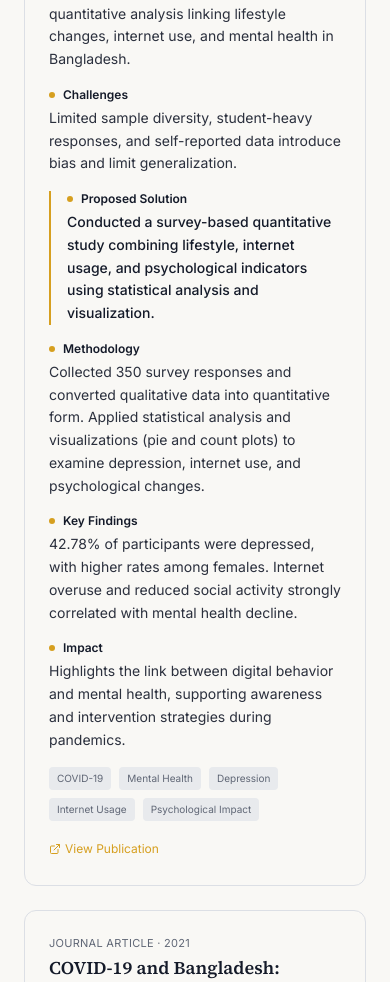
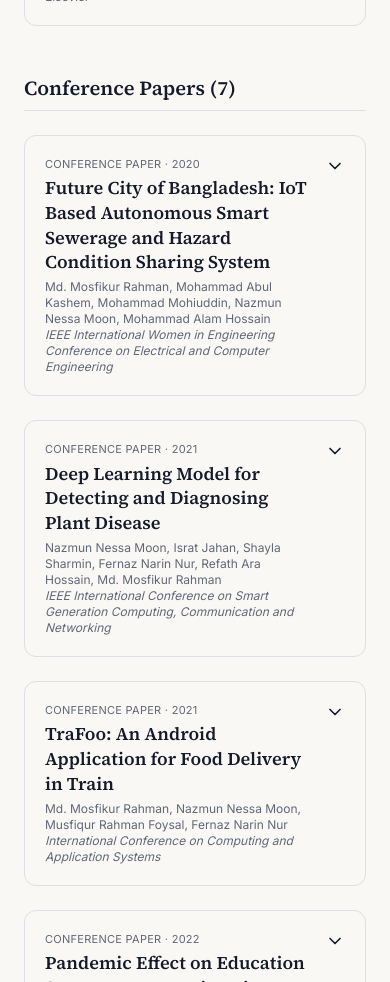
Before and after one commit to mdmosfikurrahman/mdmosfikurrahman.github.io, a React (Vite) app: page / in a window 390 px wide. Shown: the part 4560-5542 px from the top of the page. Built offline with nearby package versions, Linux system fonts and the light colour scheme; the HTML template or start-up script is replaced by a standard one.

Commit message:
Implement accordion functionality in `PapersDetailSection`, disable `PublicationsSection`, and comment out publications-related links in `Navbar`.

```diff
--- a/src/components/Navbar.tsx
+++ b/src/components/Navbar.tsx
@@ -4,7 +4,7 @@
 const links = [
   { href: "#about", label: "About" },
   { href: "#research", label: "Research" },
-  { href: "#publications", label: "Publications" },
+  // { href: "#publications", label: "Publications" },
   { href: "#journey", label: "Journey" },
   { href: "#achievements", label: "Awards" },
   { href: "#skills", label: "Skills" },
--- a/src/components/PapersDetailSection.tsx
+++ b/src/components/PapersDetailSection.tsx
@@ -1,5 +1,13 @@
-import {motion} from "framer-motion";
-import {ExternalLink} from "lucide-react";
+import {AnimatePresence, motion} from "framer-motion";
+import {ChevronDown, ExternalLink} from "lucide-react";
+import { useState } from "react";
+
+interface Props {
+    paper: PaperDetail;
+    index: number;
+    activeId: string | null;
+    setActiveId: (id: string | null) => void;
+}
 
 interface PaperDetail {
     id: string;
@@ -409,109 +417,109 @@
     }
 ];
 
-const PaperDetailCard = ({ paper, index }: { paper: PaperDetail; index: number }) => (
+const PaperDetailCard = ({paper, index, activeId, setActiveId}: Props) => {
+    const isOpen = activeId === paper.id;
+
+    return (
         <motion.article
-        className="border border-border rounded-xl p-6 md:p-7 bg-background hover:shadow-lg transition-all duration-300"
-        initial={{ opacity: 0, y: 20 }}
-        whileInView={{ opacity: 1, y: 0 }}
-        viewport={{ once: true }}
-        transition={{ duration: 0.4, delay: index * 0.05 }}
+            className="border border-border rounded-xl bg-background overflow-hidden transition-all duration-300"
+            initial={{opacity: 0, y: 20}}
+            whileInView={{opacity: 1, y: 0}}
+            viewport={{once: true}}
+            transition={{duration: 0.4, delay: index * 0.05}}
         >
-        {/* Header */}
-        <div className="mb-4">
+            {/* HEADER */}
+            <div
+                className="p-5 cursor-pointer flex items-start justify-between gap-4"
+                onClick={() => setActiveId(isOpen ? null : paper.id)}
+            >
+                <div>
                     <p className="text-[11px] uppercase tracking-wide text-muted-foreground">
                         {paper.type === "journal" ? "Journal Article" : "Conference Paper"} · {paper.year}
                     </p>
 
-            <h3 className="text-lg md:text-xl font-semibold text-foreground mt-1 leading-snug">
+                    <h3 className="text-lg font-semibold text-foreground mt-1 leading-snug">
                         {paper.title}
                     </h3>
 
-            <p className="text-xs text-muted-foreground mt-2">{paper.authors}</p>
-            <p className="text-xs italic text-muted-foreground">{paper.venue}</p>
+                    <p className="text-xs text-muted-foreground mt-1">
+                        {paper.authors}
+                    </p>
+
+                    <p className="text-xs italic text-muted-foreground">
+                        {paper.venue}
+                    </p>
                 </div>
 
+                <ChevronDown
+                    className={`w-5 h-5 shrink-0 transition-transform duration-300 ${
+                        isOpen ? "rotate-180" : ""
+                    }`}
+                />
+            </div>
+
+            {/* ACCORDION BODY */}
+            <AnimatePresence initial={false}>
+                {isOpen && (
+                    <motion.div
+                        key="content"
+                        initial={{height: 0, opacity: 0}}
+                        animate={{height: "auto", opacity: 1}}
+                        exit={{height: 0, opacity: 0}}
+                        transition={{duration: 0.35, ease: "easeInOut"}}
+                        className="px-5"
+                    >
+                        <div className="pb-5 border-t border-border">
                             {/* Abstract */}
-        <div className="mb-4">
-            <p className="text-xs font-semibold text-foreground mb-1 flex items-center gap-2">
-                <span className="w-1.5 h-1.5 bg-accent rounded-full"></span>
-                Abstract
-            </p>
+                            <div className="mt-4">
+                                <p className="text-xs font-semibold mb-1">Abstract</p>
                                 <p className="text-sm text-foreground/90 leading-relaxed">
                                     {paper.abstract}
                                 </p>
                             </div>
 
                             {/* Problem + Challenges */}
-        <div className="grid md:grid-cols-2 gap-4 mb-4">
+                            <div className="grid md:grid-cols-2 gap-4 mt-4">
                                 <div>
-                <p className="text-xs font-semibold text-foreground mb-1 flex items-center gap-2">
-                    <span className="w-1.5 h-1.5 bg-accent rounded-full"></span>
-                    Problem
-                </p>
-                <p className="text-sm text-foreground/90 leading-relaxed">
-                    {paper.problem}
-                </p>
+                                    <p className="text-xs font-semibold mb-1">Problem</p>
+                                    <p className="text-sm">{paper.problem}</p>
                                 </div>
 
                                 <div>
-                <p className="text-xs font-semibold text-foreground mb-1 flex items-center gap-2">
-                    <span className="w-1.5 h-1.5 bg-accent rounded-full"></span>
-                    Challenges
-                </p>
-                <p className="text-sm text-foreground/90 leading-relaxed">
-                    {paper.challenges}
-                </p>
+                                    <p className="text-xs font-semibold mb-1">Challenges</p>
+                                    <p className="text-sm">{paper.challenges}</p>
                                 </div>
                             </div>
 
-        {/* Solution (highlighted but subtle) */}
-        <div className="mb-4 border-l-2 border-accent pl-4">
-            <p className="text-xs font-semibold text-foreground mb-1 flex items-center gap-2">
-                <span className="w-1.5 h-1.5 bg-accent rounded-full"></span>
-                Proposed Solution
-            </p>
-            <p className="text-sm text-foreground leading-relaxed font-medium">
+                            {/* Solution */}
+                            <div className="mt-4 border-l-2 border-accent pl-4">
+                                <p className="text-xs font-semibold mb-1">Proposed Solution</p>
+                                <p className="text-sm font-medium">
                                     {paper.solution}
                                 </p>
                             </div>
 
-        {/* Method + Results */}
-        <div className="grid md:grid-cols-2 gap-4 mb-4">
+                            {/* Method + Findings */}
+                            <div className="grid md:grid-cols-2 gap-4 mt-4">
                                 <div>
-                <p className="text-xs font-semibold text-foreground mb-1 flex items-center gap-2">
-                    <span className="w-1.5 h-1.5 bg-accent rounded-full"></span>
-                    Methodology
-                </p>
-                <p className="text-sm text-foreground/90 leading-relaxed">
-                    {paper.methodology}
-                </p>
+                                    <p className="text-xs font-semibold mb-1">Methodology</p>
+                                    <p className="text-sm">{paper.methodology}</p>
                                 </div>
 
                                 <div>
-                <p className="text-xs font-semibold text-foreground mb-1 flex items-center gap-2">
-                    <span className="w-1.5 h-1.5 bg-accent rounded-full"></span>
-                    Key Findings
-                </p>
-                <p className="text-sm text-foreground/90 leading-relaxed">
-                    {paper.keyFindings}
-                </p>
+                                    <p className="text-xs font-semibold mb-1">Key Findings</p>
+                                    <p className="text-sm">{paper.keyFindings}</p>
                                 </div>
                             </div>
 
                             {/* Impact */}
-        <div className="mb-4">
-            <p className="text-xs font-semibold text-foreground mb-1 flex items-center gap-2">
-                <span className="w-1.5 h-1.5 bg-accent rounded-full"></span>
-                Impact
-            </p>
-            <p className="text-sm text-foreground/90 leading-relaxed">
-                {paper.impact}
-            </p>
+                            <div className="mt-4">
+                                <p className="text-xs font-semibold mb-1">Impact</p>
+                                <p className="text-sm">{paper.impact}</p>
                             </div>
 
                             {/* Keywords */}
-        <div className="flex flex-wrap gap-2 mb-4">
+                            <div className="flex flex-wrap gap-2 mt-4">
                                 {paper.keywords.map((kw) => (
                                     <span
                                         key={kw}
@@ -527,18 +535,23 @@
                                 href={`https://doi.org/${paper.doi}`}
                                 target="_blank"
                                 rel="noopener noreferrer"
-            className="inline-flex items-center gap-1 text-xs text-accent hover:underline"
+                                className="inline-flex items-center gap-1 text-xs text-accent hover:underline mt-4"
                             >
-            <ExternalLink className="w-3 h-3" />
+                                <ExternalLink className="w-3 h-3"/>
                                 View Publication
                             </a>
+                        </div>
+                    </motion.div>
+                )}
+            </AnimatePresence>
         </motion.article>
     );
+};
 
 const PapersDetailSection = () => {
     const journals = papers.filter((p) => p.type === "journal");
     const conferences = papers.filter((p) => p.type === "conference");
-
+    const [activeId, setActiveId] = useState<string | null>(null);
     return (
         <section id="research" className="section-padding bg-section-alt">
             <div className="max-w-5xl mx-auto">
@@ -563,7 +576,13 @@
                         </h3>
                         <div className="space-y-6">
                             {journals.map((paper, i) => (
-                                <PaperDetailCard key={paper.id} paper={paper} index={i}/>
+                                <PaperDetailCard
+                                    key={paper.id}
+                                    paper={paper}
+                                    index={i}
+                                    activeId={activeId}
+                                    setActiveId={setActiveId}
+                                />
                             ))}
                         </div>
                     </div>
@@ -574,7 +593,13 @@
                         </h3>
                         <div className="space-y-6">
                             {conferences.map((paper, i) => (
-                                <PaperDetailCard key={paper.id} paper={paper} index={i}/>
+                                <PaperDetailCard
+                                    key={paper.id}
+                                    paper={paper}
+                                    index={i}
+                                    activeId={activeId}
+                                    setActiveId={setActiveId}
+                                />
                             ))}
                         </div>
                     </div>
--- a/src/pages/Index.tsx
+++ b/src/pages/Index.tsx
@@ -21,7 +21,7 @@
       <PapersDetailSection />
         {/*<ExperienceSection />*/}
         {/*<ProjectsSection />*/}
-        <PublicationsSection />
+        {/*<PublicationsSection />*/}
       <YearbookSection />
       <AchievementsSection />
       <SkillsSection />
```
Lines whose indentation alone changed are shown as unchanged.
